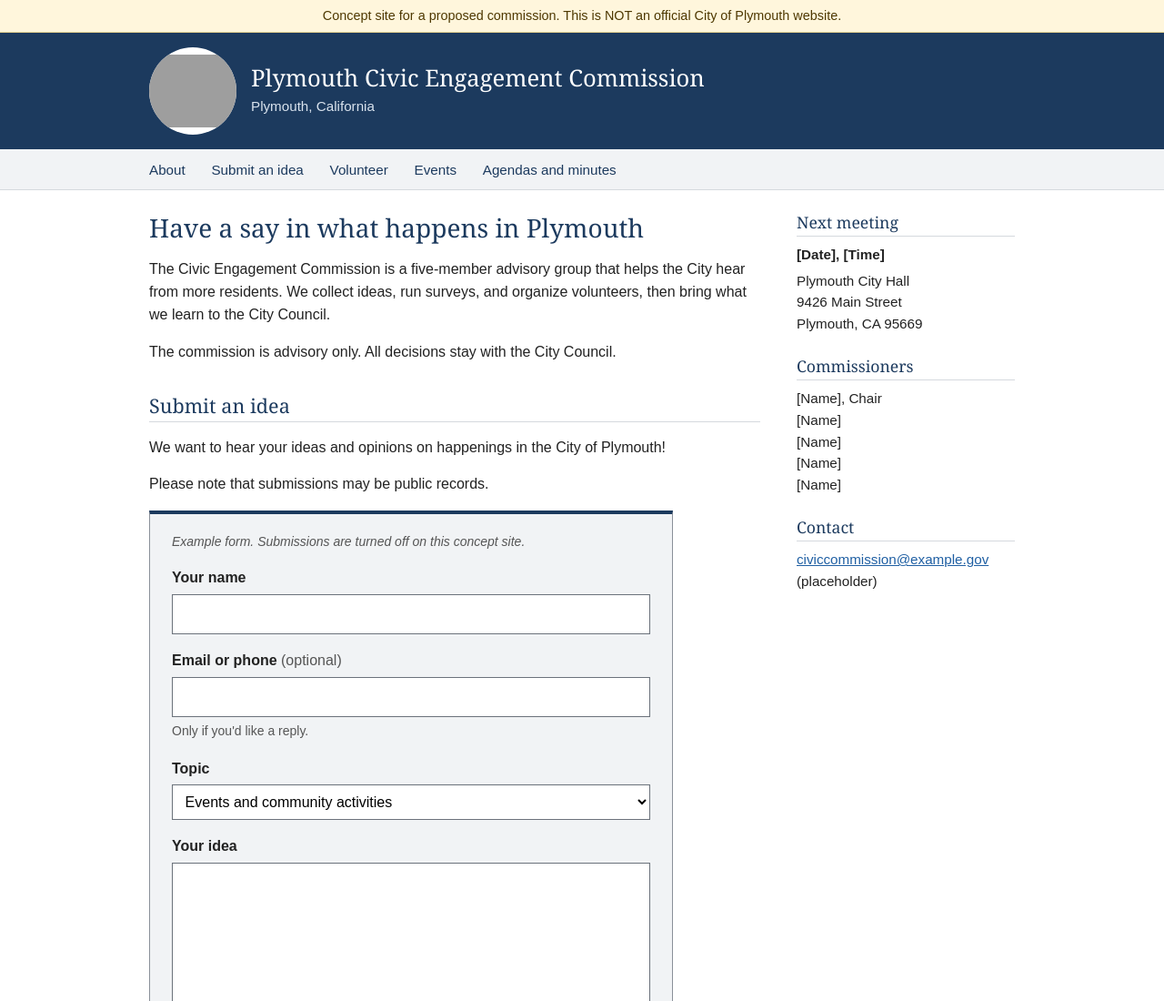
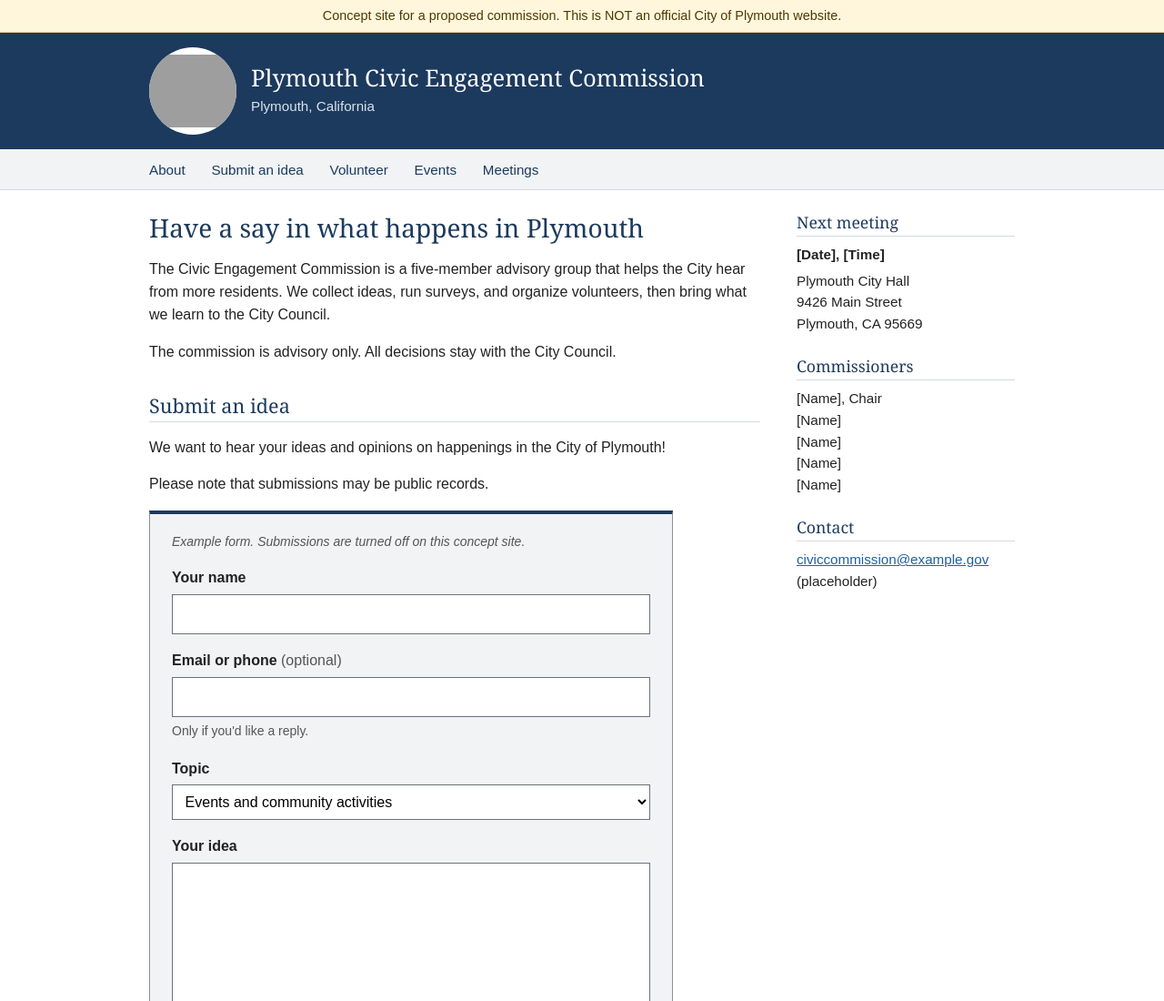
Before and after one commit to naudslee/civic-commission-concept, a plain HTML site: page index.html in a window 1280 px wide. Shown: the top 1100 px of the page at 91% size. Drawn offline with Linux system fonts and the light colour scheme; grey boxes are pictures that could not be loaded.

Commit message:
Rename 'Agendas and minutes' to 'Meetings'

```diff
--- a/index.html
+++ b/index.html
@@ -179,7 +179,7 @@
       <li><a href="#ideas">Submit an idea</a></li>
       <li><a href="#volunteer">Volunteer</a></li>
       <li><a href="#events">Events</a></li>
-      <li><a href="#meetings">Agendas and minutes</a></li>
+      <li><a href="#meetings">Meetings</a></li>
     </ul>
   </div>
 </nav>
```
